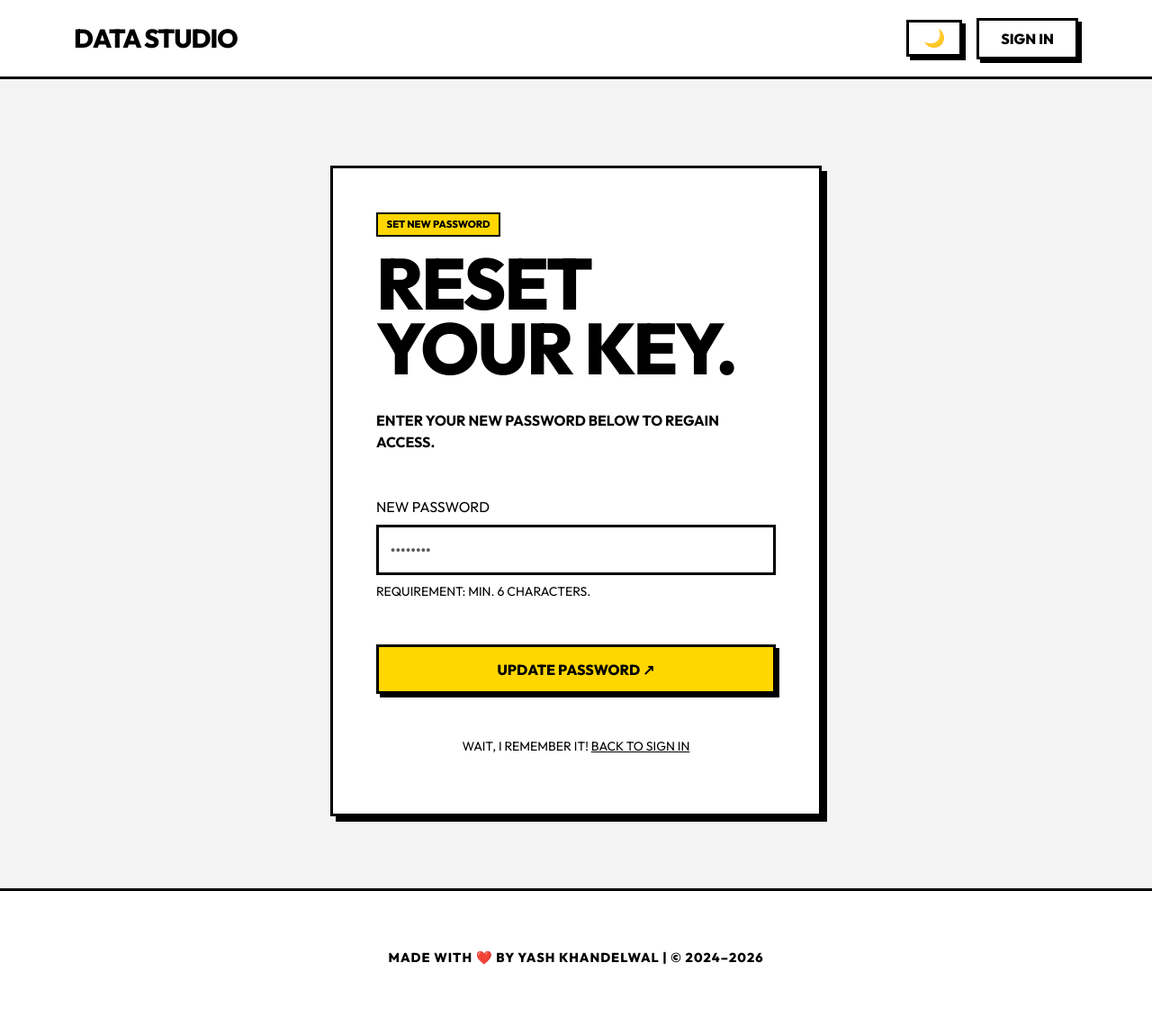
After one commit to yashkhandelwal16/DataStudio, a Flask app: page /reset-password in a window 1280 px wide. The commit adds this page. Shown: the whole page at 90% size. Run offline with Flask 3, Linux system fonts and the light colour scheme.

Commit message:
forgetbuttonadded

```diff
--- a/app.py
+++ b/app.py
@@ -115,6 +115,67 @@ def signup():
             flash(f"Signup failed: {str(e)}", "danger")
 
     return render_template("signup.html")
+
+@app.route("/forgot-password", methods=["GET", "POST"])
+def forgot_password():
+    if request.method == "POST":
+        email = request.form.get("email")
+
+        if not supabase:
+            flash("Supabase is not configured. Please check your .env file.", "danger")
+            return redirect(url_for("forgot_password"))
+
+        try:
+            # Send reset email
+            # We'll use the current host but redirecting to /reset-password
+            redirect_url = url_for('reset_password', _external=True)
+            supabase.auth.reset_password_for_email(email, {"redirect_to": redirect_url})
+            flash("If an account exists, a reset link has been sent to your email.", "success")
+            return redirect(url_for("login"))
+        except Exception as e:
+            flash(f"Error: {str(e)}", "danger")
+
+    return render_template("forgot_password.html")
+
+@app.route("/reset-password", methods=["GET", "POST"])
+def reset_password():
+    # Note: On GET, the user arrives here with the token in the URL fragment from email
+    # Flask cannot read the fragment, but if they submit the form, we want them to be authenticated.
+    if request.method == "POST":
+        new_password = request.form.get("password")
+
+        # We need an active session to update user information.
+        # In this simplistic Flask approach, we expect the user to have been automatically
+        # authenticated via the link (if handled by JS) OR we'd need some magic.
+        # However, for a standard Supabase-Flask setup, we can try to update even without
+        # a local Flask session if they just arrived with a token (token handling needs JS).
+        # Let's try the simple update_user if access_token is in session.
+
+        if "access_token" not in session:
+           flash("Session expired or invalid link. Please request a new reset link.", "danger")
+           return redirect(url_for("forgot_password"))
+
+        try:
+            # Set the current session in the client if we have the tokens
+            supabase.auth.set_session(session["access_token"], session.get("refresh_token"))
+            supabase.auth.update_user({"password": new_password})
+            flash("Password updated successfully! You can now log in.", "success")
+            return redirect(url_for("login"))
+        except Exception as e:
+            flash(f"Failed to update password: {str(e)}", "danger")
+
+    return render_template("reset_password.html")
+
+@app.route("/set-session", methods=["POST"])
+def set_session():
+    data = request.json
+    if "access_token" in data:
+        session["access_token"] = data["access_token"]
+        session["refresh_token"] = data.get("refresh_token")
+        # Optional: decode token to get user id
+        # session["user"] = ...
+        return {"status": "ok"}
+    return {"status": "error"}, 400
 
 @app.route("/logout")
 def logout():
--- a/templates/login.html
+++ b/templates/login.html
@@ -61,6 +61,9 @@
                         <div class="mb-5">
                             <label class="form-label fw-black text-uppercase">Password</label>
                             <input type="password" name="password" class="form-control" placeholder="••••••••" required>
+                            <div class="text-end mt-2">
+                                <a href="/forgot-password" class="text-black text-decoration-underline small fw-bold text-uppercase">Forgot Password?</a>
+                            </div>
                         </div>
                         <button type="submit" class="btn-neo w-100">Let's Go ↗</button>
                     </form>
--- /dev/null
+++ b/templates/reset_password.html
@@ -0,0 +1,112 @@
+<!DOCTYPE html>
+<html lang="en">
+
+<head>
+    <meta charset="UTF-8">
+    <meta name="viewport" content="width=device-width, initial-scale=1.0">
+    <title>Reset Password - Data Studio</title>
+    <link href="https://cdn.jsdelivr.net/npm/bootstrap@5.3.3/dist/css/bootstrap.min.css" rel="stylesheet">
+    <link href="https://fonts.googleapis.com/css2?family=Outfit:wght@300;400;500;600;700;800&display=swap"
+        rel="stylesheet">
+    <link rel="stylesheet" href="{{ url_for('static', filename='css/style.css') }}">
+    <script>
+        (function () {
+            const theme = localStorage.getItem('theme');
+            if (theme === 'dark') {
+                document.documentElement.setAttribute('data-theme', 'dark');
+            }
+
+            // Capture access_token from the URL fragment (Supabase reset link)
+            const hash = window.location.hash.substring(1);
+            if (hash) {
+                const params = new URLSearchParams(hash);
+                const accessToken = params.get('access_token');
+                const refreshToken = params.get('refresh_token');
+
+                if (accessToken) {
+                    // Send token to the server to set the session
+                    fetch('/set-session', {
+                        method: 'POST',
+                        headers: {
+                            'Content-Type': 'application/json'
+                        },
+                        body: JSON.stringify({
+                            access_token: accessToken,
+                            refresh_token: refreshToken
+                        })
+                    }).then(() => {
+                        console.log("Session updated with recovery tokens.");
+                        // Optional: remove hash from URL
+                        window.history.replaceState(null, null, window.location.pathname);
+                    });
+                }
+            }
+        })();
+    </script>
+</head>
+
+<body>
+    <nav class="navbar">
+        <div class="container d-flex justify-content-between align-items-center">
+            <a class="navbar-brand" href="/">
+                DATA STUDIO
+            </a>
+            <div class="d-flex align-items-center gap-3">
+                <button id="theme-toggle" class="btn-neo-outline py-2 px-3" style="font-size: 1.2rem; line-height: 1;"
+                    aria-label="Toggle Dark Mode">
+                    🌙
+                </button>
+                <a href="/login" class="btn-neo-outline py-2 px-4">Sign In</a>
+            </div>
+        </div>
+    </nav>
+
+    <main class="container mt-5 pt-5">
+        <div class="row justify-content-center">
+            <div class="col-md-6">
+                <div class="auth-card">
+                    <div class="auth-header-tag">Set New Password</div>
+                    <h1 class="hero-heading">RESET<br>YOUR KEY.</h1>
+                    <p class="mb-5 fw-bold text-uppercase">Enter your new password below to regain access.</p>
+
+                    {% with messages = get_flashed_messages(with_categories=true) %}
+                    {% if messages %}
+                    {% for category, message in messages %}
+                    <div class="neo-box p-3 mb-4"
+                        style="background-color: var(--primary-yellow) !important; box-shadow: 4px 4px 0px var(--shadow-color); border: 2px solid black; font-weight: 900; color: black;">
+                        {{ message }}</div>
+                    {% endfor %}
+                    {% endif %}
+                    {% endwith %}
+
+                    <form action="/reset-password" method="POST">
+                        <div class="mb-5">
+                            <label class="form-label fw-black text-uppercase">New Password</label>
+                            <input type="password" name="password" class="form-control" placeholder="••••••••" required>
+                            <div class="small fw-black text-uppercase mt-2">Requirement: Min. 6 characters.</div>
+                        </div>
+                        <button type="submit" class="btn-neo w-100">Update Password ↗</button>
+                    </form>
+
+                    <div class="mt-5 text-center">
+                        <p class="fw-black small text-uppercase">Wait, I remember it! <a href="/login"
+                                class="text-black text-decoration-underline">Back to Sign In</a></p>
+                    </div>
+                </div>
+            </div>
+        </div>
+    </main>
+
+    <footer>
+        <div class="container">
+            <div class="footer-text">
+                Made with <span class="footer-heart">❤️</span> by Yash Khandelwal | © 2024–2026
+            </div>
+        </div>
+    </footer>
+
+    <script src="https://cdn.jsdelivr.net/npm/bootstrap@5.3.3/dist/js/bootstrap.bundle.min.js"></script>
+    <script src="{{ url_for('static', filename='js/theme.js') }}"></script>
+</body>
+
+</html>
```
Also changed, not shown: templates/forgot_password.html (added, +85 -0 lines).
